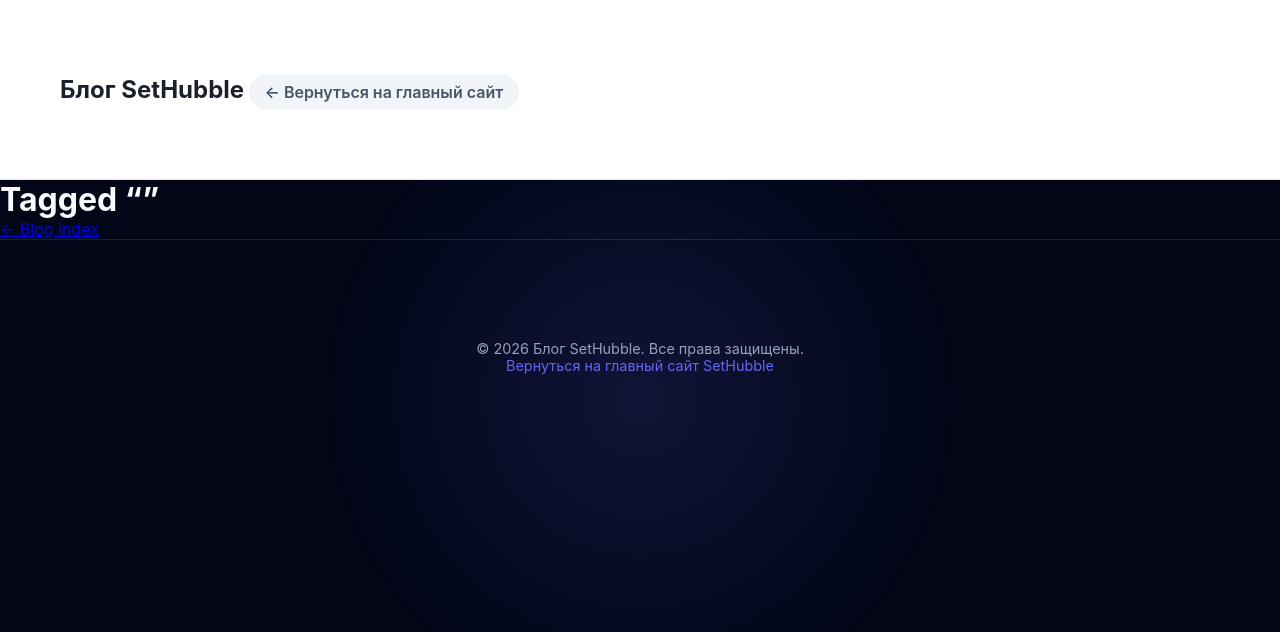
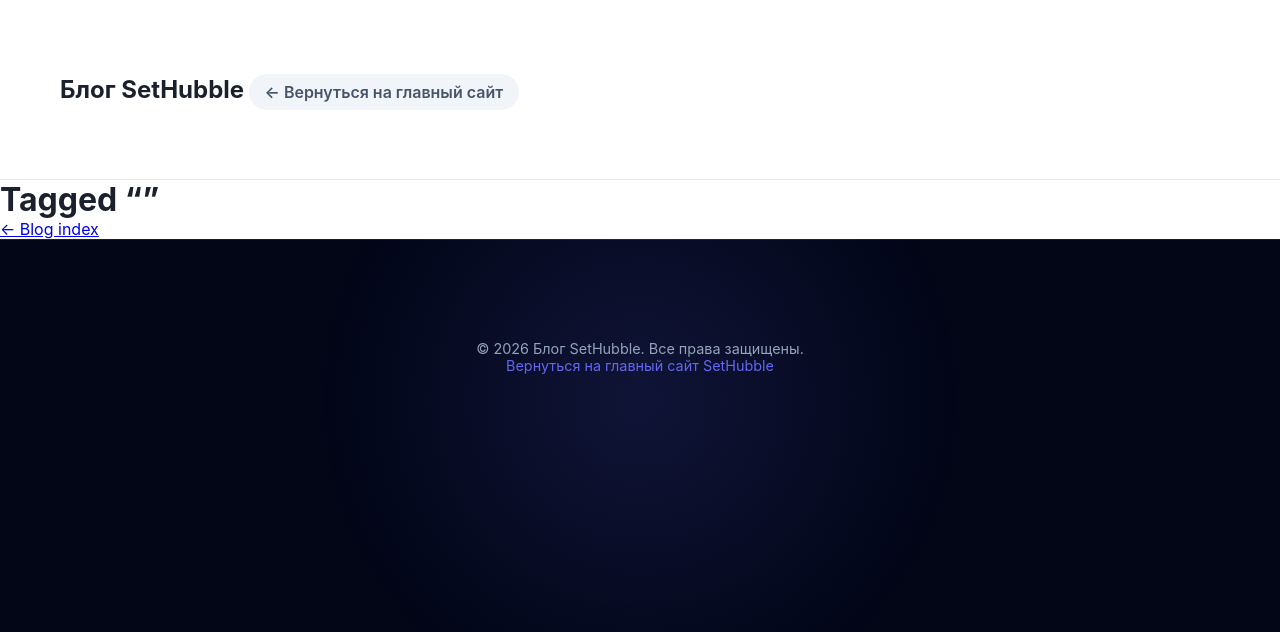
Before and after one commit to Novokreschennih/sethubble, an Eleventy site: page blog/tags.njk in a window 1280 px wide. Built offline with nearby package versions, Linux system fonts and the light colour scheme; Eleventy itself is replaced by a stand-in of ours; files that its build step writes are made by us from their sources.

Commit message:
Update base.njk

```diff
--- a/blog/_includes/layouts/base.njk
+++ b/blog/_includes/layouts/base.njk
@@ -3,19 +3,16 @@
 
 	{% include "components/head.njk" %}
 
-	<body  class="blog-page">
+	<body>
+  {% include "components/nav.njk" %}
 
-		<header>
+  <div class="blog-content-wrapper">
+    <main>
+      {{ content | safe }}
+    </main>
+  </div>
 
-			{% include "components/nav.njk" %}
-		</header>
-
-		<main>
-			{{ content | safe }}
-		</main>
-
-		{% include "components/footer.njk" %}
-
-	</body>
+  {% include "components/footer.njk" %}
+</body>
 
 </html>
```
